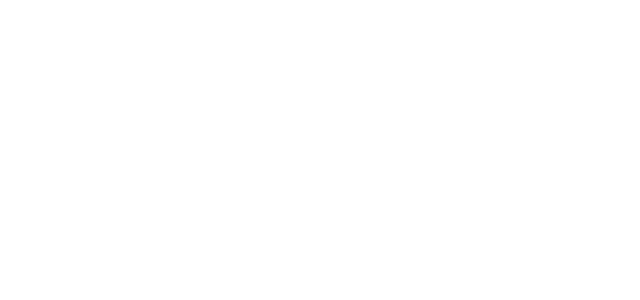
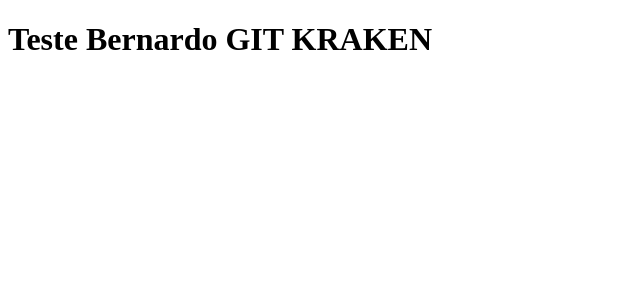
Before and after one commit to gabriellivalelia/Praiana-CPE, a React (Create React App) app in the folder praiana/: page / in a window 1280 px wide. Shown: the top 300 px of the page, without its empty margins (0-640 px from the left). Built offline with nearby package versions, Linux system fonts and the light colour scheme.

Commit message:
Teste Bernardo

```diff
--- a/praiana/src/App.js
+++ b/praiana/src/App.js
@@ -3,6 +3,7 @@
 function App() {
   return (
     <div>
+      <h1>Teste Bernardo GIT KRAKEN</h1>
     </div>
   );
 }
```
